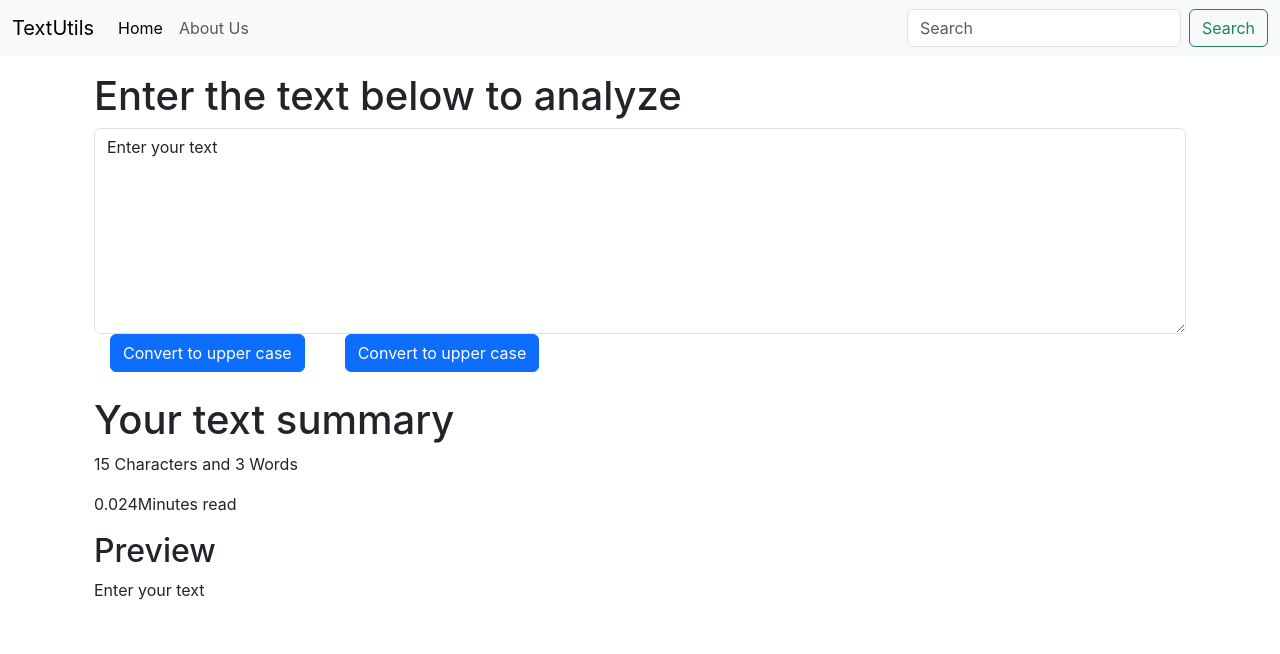
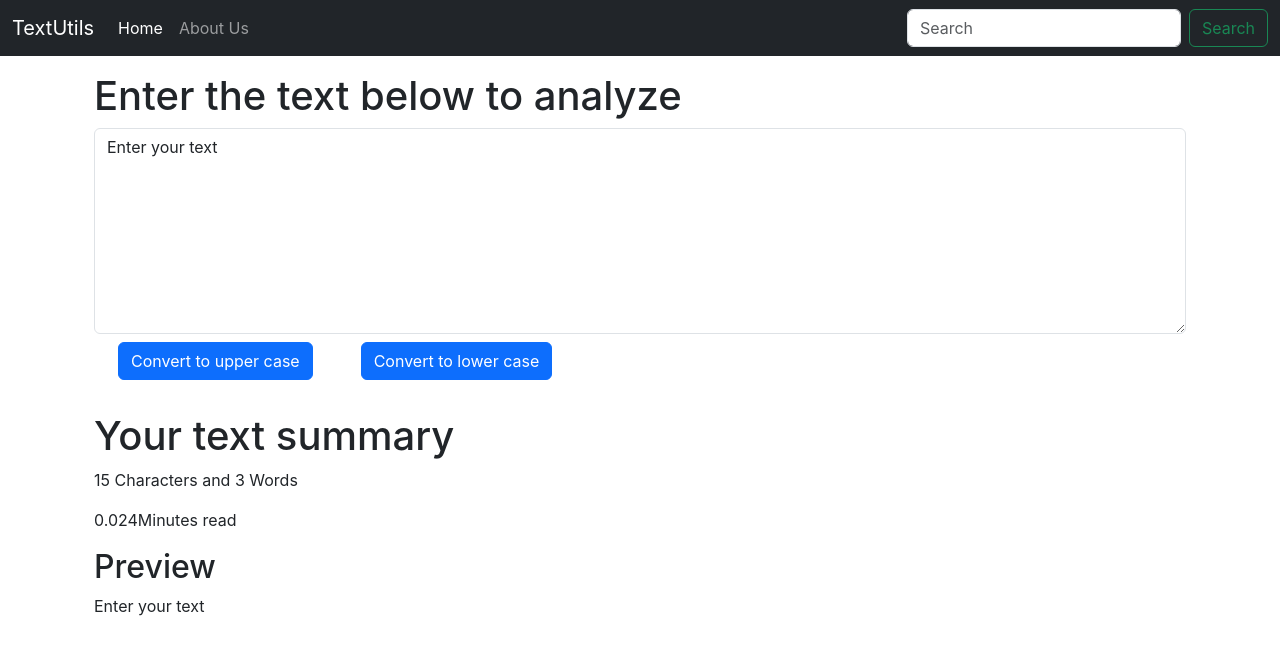
Before and after one commit to Faizan-Ashraf7/React-Projects, a React (Create React App) app in the folder textutils/: page / in a window 1280 px wide. Shown: the top 654 px of the page. Built offline with nearby package versions, Linux system fonts and the light colour scheme.

Commit message:
Added dark nav

```diff
--- a/textutils/src/components/Navbar.js
+++ b/textutils/src/components/Navbar.js
@@ -3,7 +3,7 @@ import PropTypes from "prop-types";
 
 export default function Navbar(props) {
   return (
-    <nav className="navbar navbar-expand-lg bg-body-tertiary">
+    <nav className="navbar navbar-expand-lg navbar-dark bg-dark">
       <div className="container-fluid">
         <a className="navbar-brand" href="/">
           {props.title}
--- a/textutils/src/components/TextForm.js
+++ b/textutils/src/components/TextForm.js
@@ -21,8 +21,8 @@ export default function TextForm(props) {
       <div>
     <textarea  className="form-control" id="myBox" value={text} onChange={handleOnChange} rows ="8"/>
     </div>
-  <button className="btn btn-primary mx-3" onClick={handleUpClick}>Convert to upper case</button>
-  <button className="btn btn-primary mx-4" onClick={handleLowClick}>Convert to upper case</button>
+  <button className="btn btn-primary mx-4 my-2" onClick={handleUpClick}>Convert to upper case</button>
+  <button className="btn btn-primary mx-4 my-2" onClick={handleLowClick}>Convert to lower case</button>
 
     </div>
 
```
